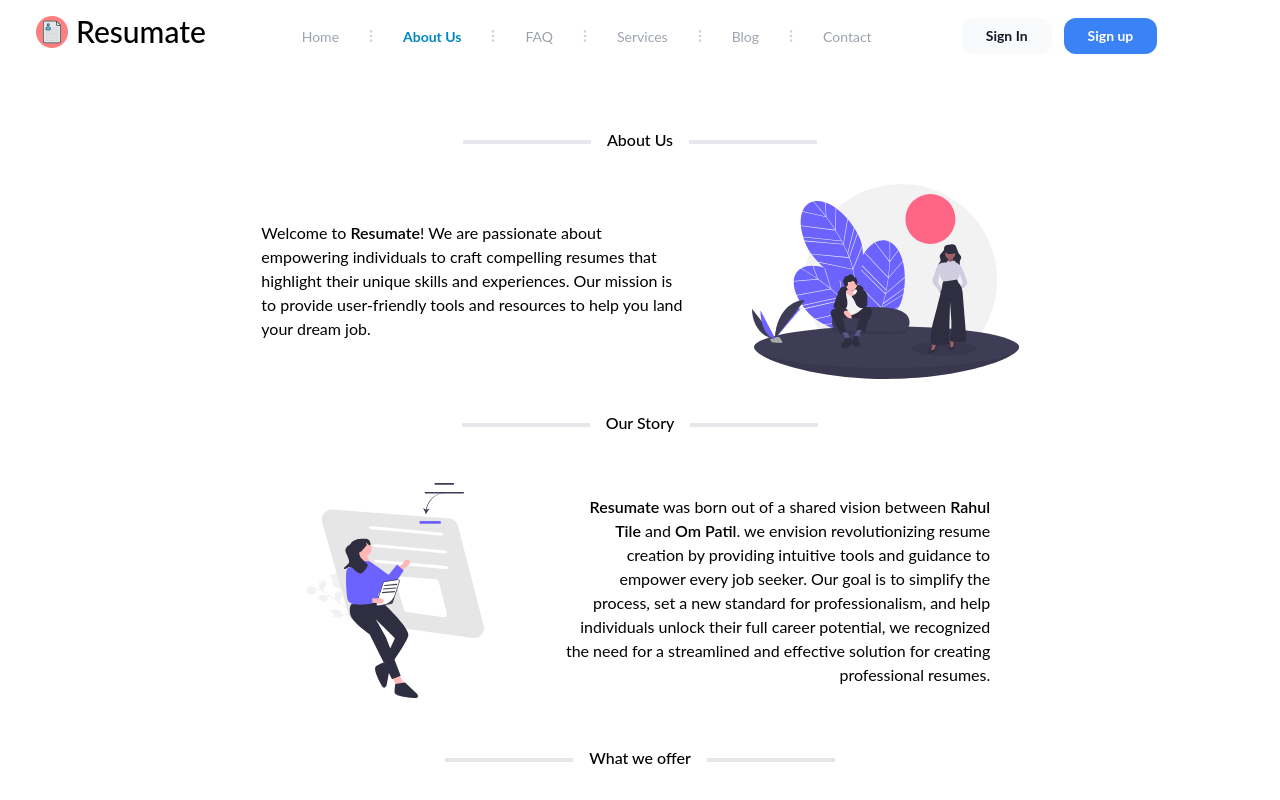
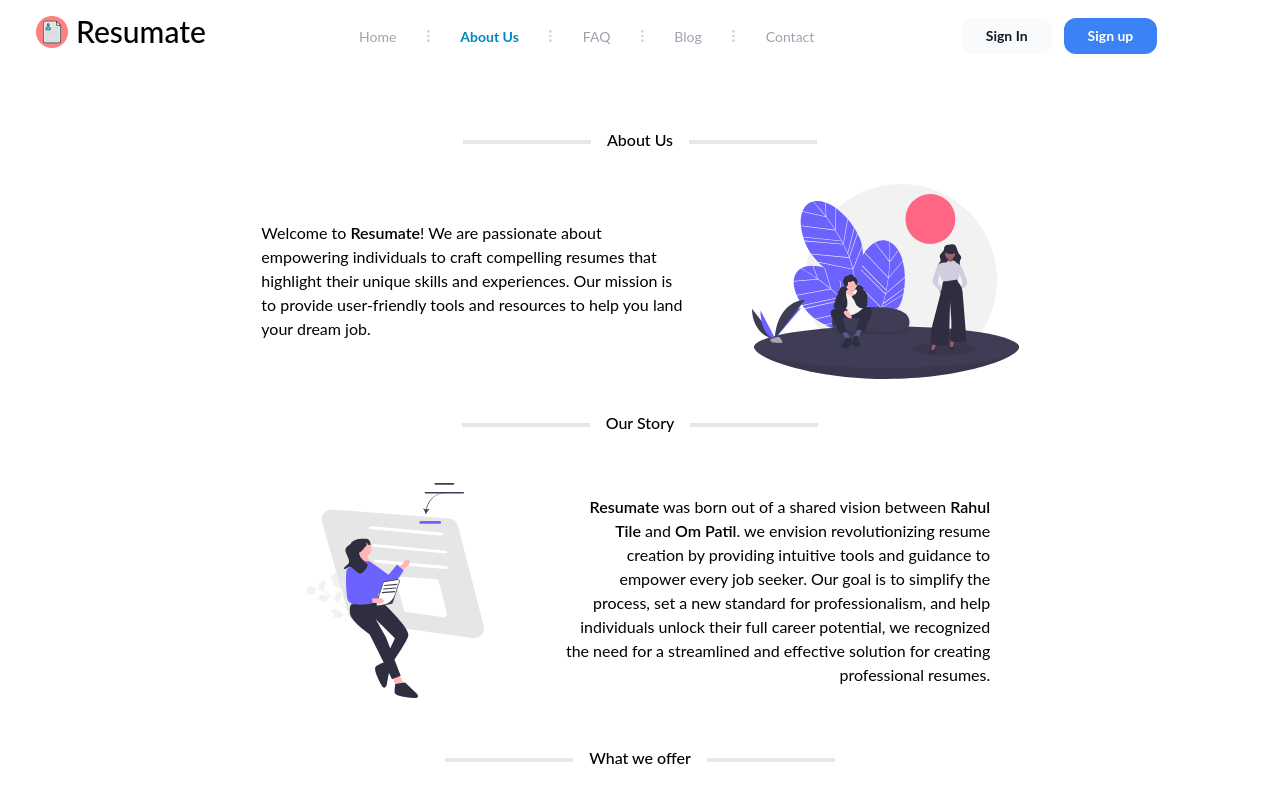
Before and after one commit to tilerahul/resumate, a React (Vite) app in the folder Resumate-Project/: page /about in a window 1280 px wide. Shown: the top 800 px of the page. Built offline with nearby package versions, Linux system fonts and the light colour scheme.

Commit message:
login problem solve

```diff
--- a/Resumate-Project/Reducers/Authentication/AuthContext.jsx
+++ b/Resumate-Project/Reducers/Authentication/AuthContext.jsx
@@ -1,4 +1,4 @@
-import React, { createContext, useReducer, useContext } from 'react';
+import React, { createContext, useReducer, useContext, useEffect } from 'react';
 import authReducer from './authReducer';
 
 const initialState = {
@@ -12,7 +12,24 @@ const AuthContext = createContext();
 export const AuthProvider = ({ children }) => {
   const [state, dispatch] = useReducer(authReducer, initialState);
 
+  useEffect(()=>{
+    const token = localStorage.getItem('token');
+    const user = localStorage.getItem('user');
+
+    if(token && user){
+      dispatch({
+        type : 'LOGIN',
+        payload : {
+          token,
+          user : JSON.parse(user)
+        }
+      })
+    }
+  }, [])
+
   const login = (token, user) => {
+    localStorage.setItem('token', token);
+    localStorage.setItem('user', JSON.stringify(user));
     dispatch({
       type: 'LOGIN',
       payload: { token, user }
@@ -20,6 +37,8 @@ export const AuthProvider = ({ children }) => {
   };
 
   const logout = () => {
+    localStorage.removeItem('token');
+    localStorage.removeItem('user');
     dispatch({ type: 'LOGOUT' });
   };
 
--- a/Resumate-Project/src/App.jsx
+++ b/Resumate-Project/src/App.jsx
@@ -1,15 +1,15 @@
 
 import { BrowserRouter as Router, Routes, Route } from 'react-router-dom';
 import './App.css'
-import Home from './components/Home'
-import Navbar from './components/Navbar';
+import Home from './components/Layout/Home';
+import Navbar from './components/Layout/Navbar';
 import CreateAccount from './components/CreateAccount';
 import Login from './components/Login';
 import Contact from './components/Contact';
 import Profile from './components/Profile';
-import Footer from './components/Footer';
+import Footer from './components/Layout/Footer';
 import About from './components/about/About';
-import FAQ from './components/FAQ/FAQ';
+import Faq from './components/faq/Faq';
 
 function App() {
   return (
@@ -22,7 +22,7 @@ function App() {
           <Route path="/contact" element={<Contact />} />
           <Route path="/profile" element={<Profile />} />
           <Route path="/about" element={<About />} />
-          <Route path="/faq" element={<FAQ />} />
+          <Route path="/faq" element={<Faq />} />
         </Routes>
         <Footer/>
       </Router>
--- a/Resumate-Project/src/components/Home.jsx
+++ b/Resumate-Project/src/components/Layout/Home.jsx
@@ -1,7 +1,7 @@
 import React, { useEffect } from 'react';
-import Hero from './Hero';
-import Templates from './Templates';
-import Feature from './feature';
+import Hero from '../Hero';
+import Templates from '../Templates';
+import Feature from '../feature';
 function Home() {
   return (
     <>
--- a/Resumate-Project/src/components/Navbar.jsx
+++ b/Resumate-Project/src/components/Layout/Navbar.jsx
@@ -1,7 +1,7 @@
 import React, { useEffect, useState } from 'react';
 import { Link, NavLink } from 'react-router-dom';
 import { IoMdArrowDropdown, IoMdArrowDropup } from "react-icons/io";
-import { useAuth } from '../../Reducers/Authentication/AuthContext';
+import { useAuth } from '../../../Reducers/Authentication/AuthContext';
 import toast from 'react-hot-toast';
 import { FaUser } from "react-icons/fa";
 import { RiLogoutBoxRFill } from "react-icons/ri";
@@ -110,15 +110,7 @@ function Navbar() {
                 <path strokeLinecap="round" strokeLinejoin="round" strokeWidth="2" d="M12 5v0m0 7v0m0 7v0m0-13a1 1 0 110-2 1 1 0 010 2zm0 7a1 1 0 110-2 1 1 0 010 2zm0 7a1 1 0 110-2 1 1 0 010 2z" />
               </svg>
             </li>
-            <li><NavLink className="text-sm text-gray-400 hover:text-gray-500" to="services">Services</NavLink></li>
-            <li className="text-gray-300">
-              <svg xmlns="http://www.w3.org/2000/svg" fill="none" stroke="currentColor" className="w-4 h-4 current-fill" viewBox="0 0 24 24">
-                <path strokeLinecap="round" strokeLinejoin="round" strokeWidth="2" d="M12 5v0m0 7v0m0 7v0m0-13a1 1 0 110-2 1 1 0 010 2zm0 7a1 1 0 110-2 1 1 0 010 2zm0 7a1 1 0 110-2 1 1 0 010 2z" />
-              </svg>
-            </li>
-
             <li><NavLink className="text-sm text-gray-400 hover:text-gray-500" to="/blog">Blog</NavLink></li>
-
             <li className="text-gray-300">
               <svg xmlns="http://www.w3.org/2000/svg" fill="none" stroke="currentColor" className="w-4 h-4 current-fill" viewBox="0 0 24 24">
                 <path strokeLinecap="round" strokeLinejoin="round" strokeWidth="2" d="M12 5v0m0 7v0m0 7v0m0-13a1 1 0 110-2 1 1 0 010 2zm0 7a1 1 0 110-2 1 1 0 010 2zm0 7a1 1 0 110-2 1 1 0 010 2z" />
@@ -146,7 +138,7 @@ function Navbar() {
                     <Link to="/profile"> Your Profile</Link>
                   </div>
                   <div className="flex items-center gap-2">
-                  <RiLogoutBoxRFill />
+                    <RiLogoutBoxRFill />
                     <p onClick={logoutHandler} className='cursor-pointer'>Logout</p>
                   </div>
                 </div>
@@ -186,10 +178,6 @@ function Navbar() {
                 <li className="mb-1">
                   <Link className="block p-4 text-sm font-semibold text-gray-400 hover:bg-blue-50 hover:text-blue-600 rounded" to="/blog">Blog</Link>
 
-                  <Link className="block p-4 text-sm font-semibold text-gray-400 hover:bg-blue-50 hover:text-blue-600 rounded" to="/services">Services</Link>
-                </li>
-                <li className="mb-1">
-                  <Link className="block p-4 text-sm font-semibold text-gray-400 hover:bg-blue-50 hover:text-blue-600 rounded" to="pricing">Pricing</Link>
                 </li>
                 <li className="mb-1">
                   <Link className="block p-4 text-sm font-semibold text-gray-400 hover:bg-blue-50 hover:text-blue-600 rounded" to="contact">Contact</Link>
```
Also changed, not shown: Resumate-Project/src/components/Layout/Footer.jsx (renamed from Resumate-Project/src/components/Footer.jsx).
